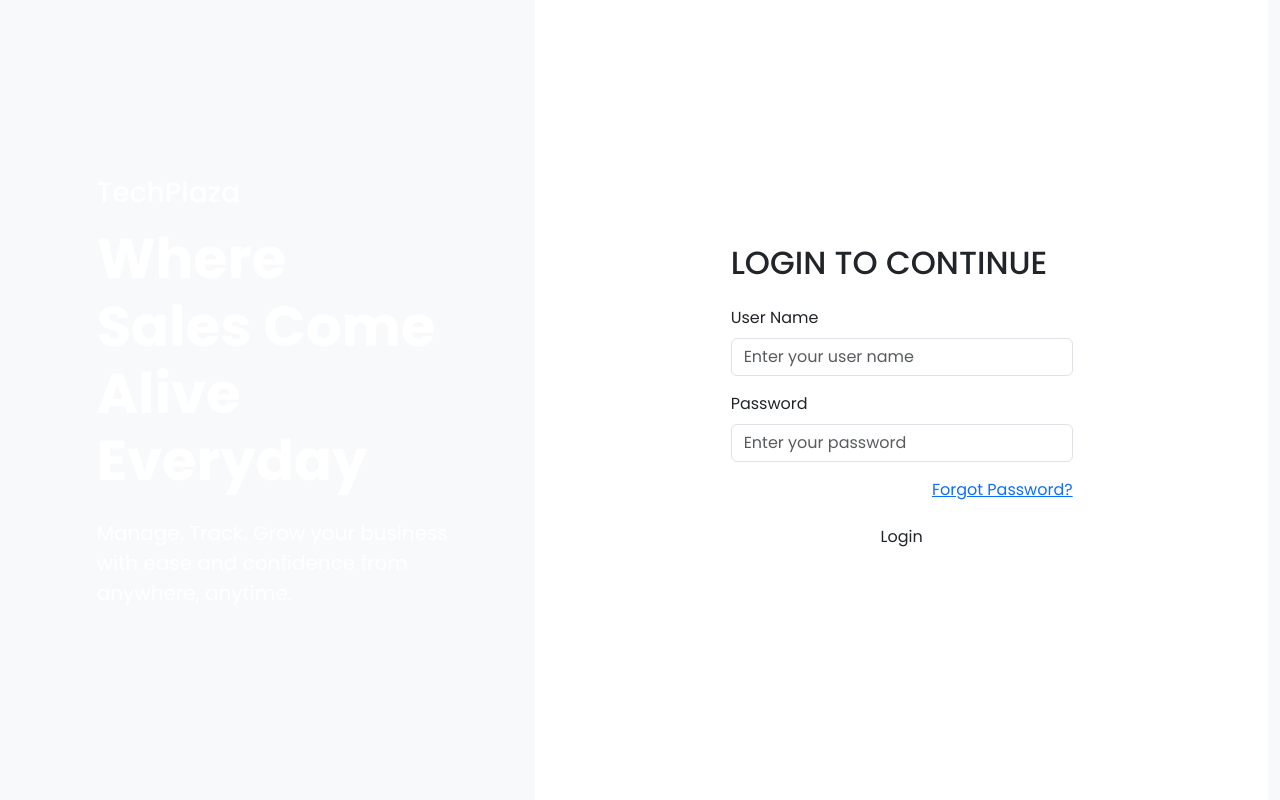
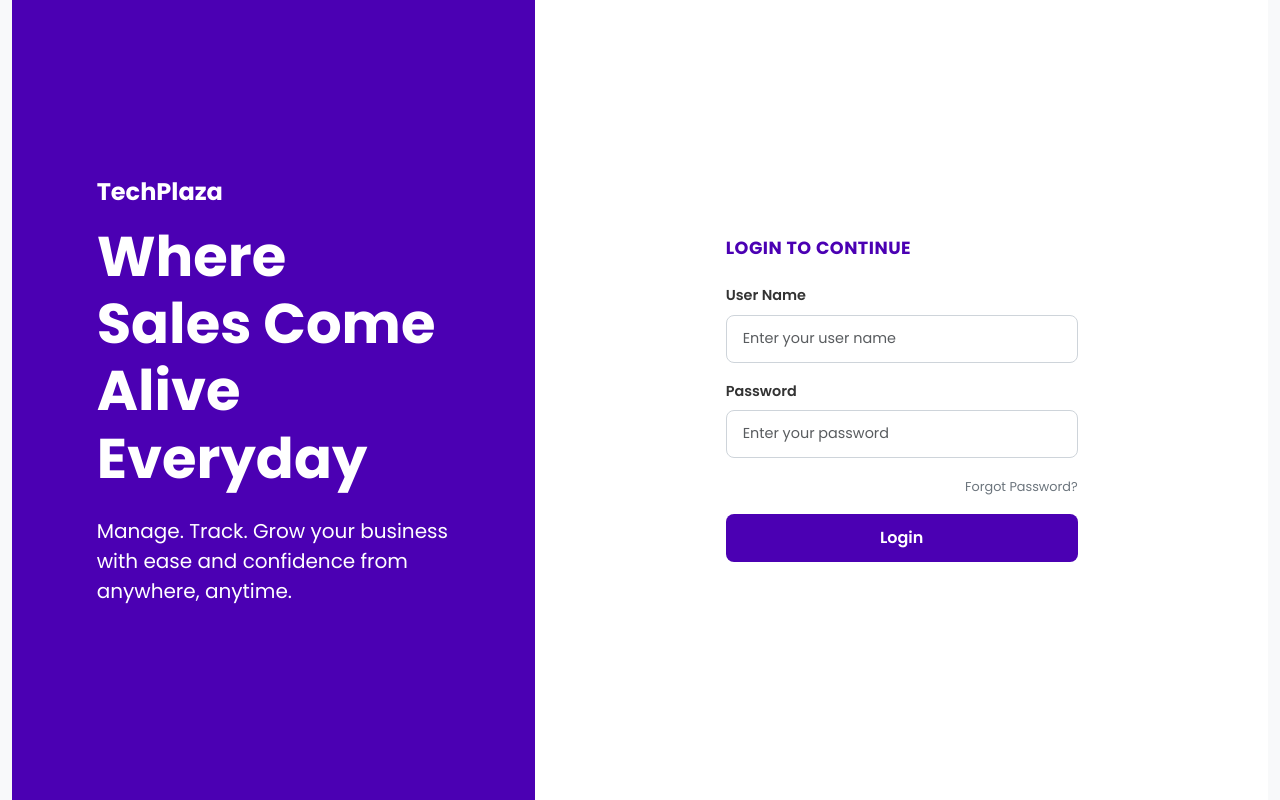
Before and after one commit to dinukaly/TechPlaza-POS, a plain HTML site: page index.html in a window 1280 px wide. Drawn offline with nearby package versions, Linux system fonts and the light colour scheme; some packages are replaced by stand-ins of ours; a script that the page names is missing.

Commit message:
style(styles): add new login form styling and color variables

```diff
--- a/assets/css/styles.css
+++ b/assets/css/styles.css
@@ -1,15 +1,106 @@
 
 @import url('https://fonts.googleapis.com/css2?family=Poppins:wght@400;500;600;700&display=swap');
-
+:root {
+    --primary-purple: #4B00B3; /* Main purple from the design */
+    --light-gray: #f8f9fa;
+    --text-dark: #333;
+    --text-muted-light: #6c757d;
+    --input-border: #ced4da;
+}
 * {
     margin: 0;
     padding: 0;
     box-sizing: border-box;
 }
+
+
  body {
       font-family: 'Poppins', sans-serif;
       background-color: #f8f9fa;
     }
+
+    .vh-100 {
+    min-height: 100vh;
+}
+
+/* --- Left Panel --- */
+.purple-panel {
+    background-color: var(--primary-purple);
+}
+
+.logo {
+    font-weight: 700;
+    font-size: 1.5rem; /* 24px */
+}
+
+/* --- Right Panel (Login Form) --- */
+.login-form {
+    width: 100%;
+    max-width: 400px;
+    padding: 1.5rem;
+}
+
+.form-title {
+    color: var(--primary-purple);
+    font-weight: 700;
+    font-size: 1.1rem; /* 18px */
+    letter-spacing: 0.5px;
+    text-transform: uppercase;
+}
+
+.form-label {
+    font-weight: 600;
+    color: var(--text-dark);
+    font-size: 0.9rem; /* 14px */
+}
+
+.form-control {
+    padding: 0.75rem 1rem;
+    font-size: 0.9rem;
+    border: 1px solid var(--input-border);
+    border-radius: 0.5rem; /* 8px - slightly more rounded */
+    transition: border-color 0.2s ease, box-shadow 0.2s ease;
+}
+
+.form-control:focus {
+    border-color: var(--primary-purple);
+    box-shadow: 0 0 0 0.25rem rgba(75, 0, 179, 0.25);
+}
+
+.forgot-link {
+    color: var(--text-muted-light);
+    font-size: 0.8rem; /* 13px */
+    text-decoration: none;
+}
+
+.forgot-link:hover {
+    color: var(--primary-purple);
+    text-decoration: underline;
+}
+
+.btn-login {
+    background-color: var(--primary-purple);
+    color: white;
+    padding: 0.75rem;
+    font-weight: 600;
+    font-size: 1rem;
+    border: none;
+    border-radius: 0.5rem; /* 8px */
+    transition: background-color 0.2s ease;
+}
+
+.btn-login:hover {
+    background-color: #3a008a; /* A slightly darker purple */
+    color: white;
+}
+
+/* On small screens, the form takes up more space */
+@media (max-width: 767.98px) {
+    .login-form {
+        max-width: 100%;
+        padding: 1.5rem;
+    }
+}
 
     /* Sidebar styling */
     .sidebar {
```
